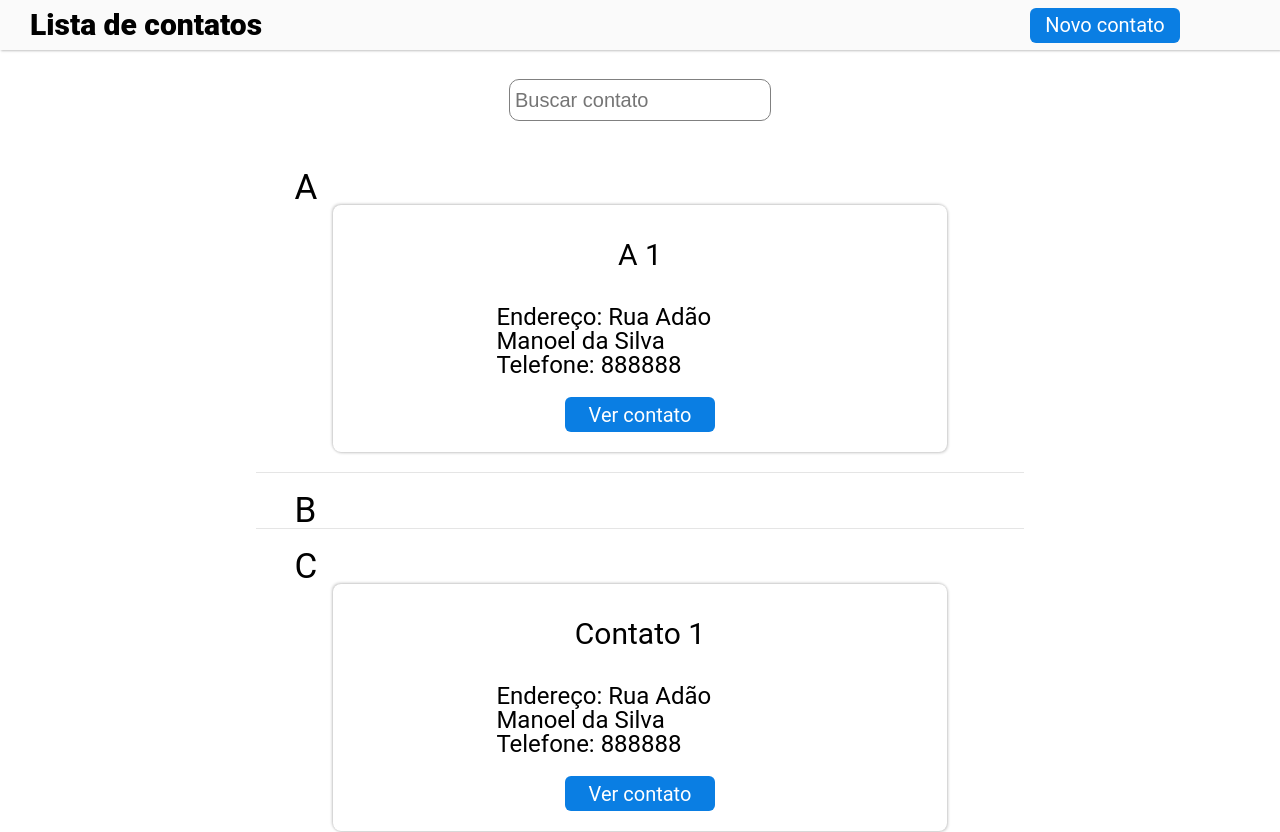
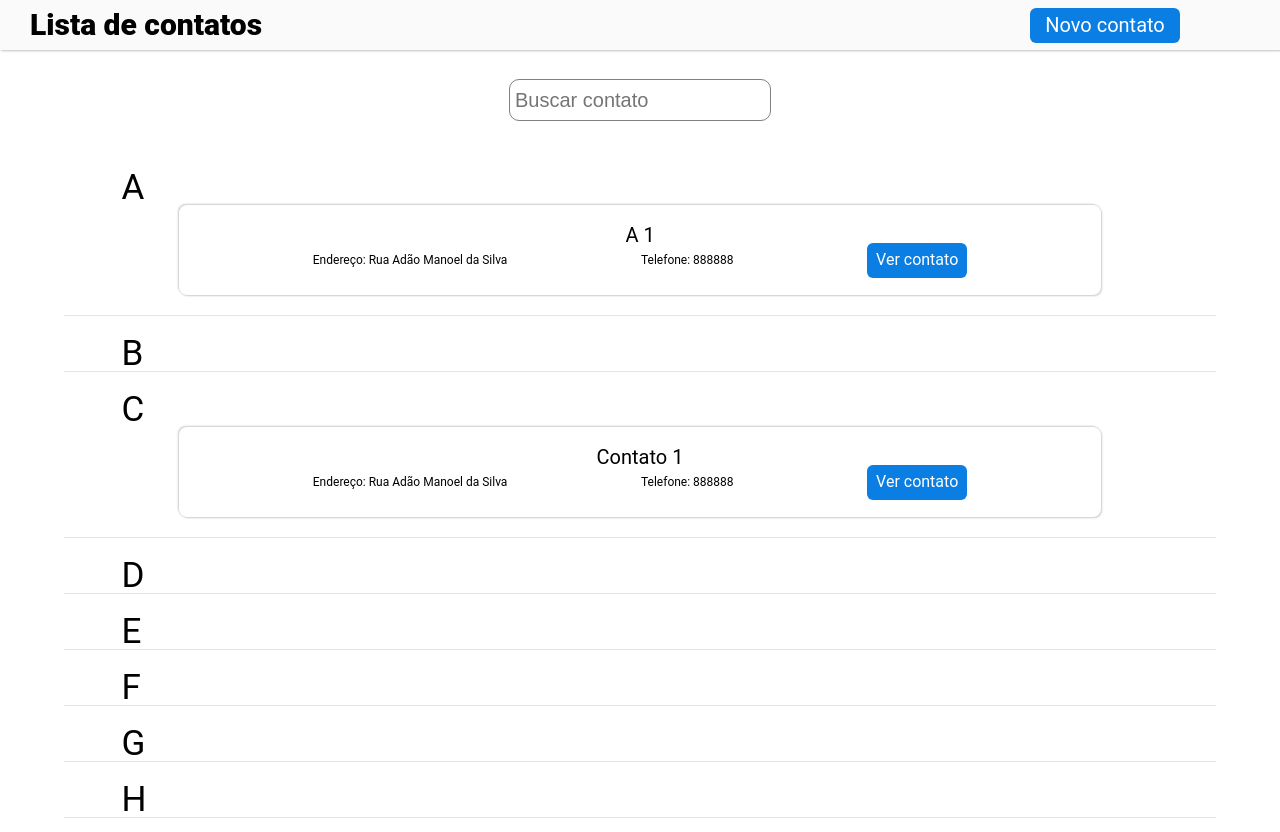
Before and after one commit to DouglasSantos94/vexpenses-contact-list, a React (Vite) app: page / in a window 1280 px wide. Shown: the top 832 px of the page. Built offline with nearby package versions, Linux system fonts and the light colour scheme; data requests are answered from the project's data file.

Commit message:
style: change contact card style

```diff
--- a/src/pages/Contact/index.tsx
+++ b/src/pages/Contact/index.tsx
@@ -1,23 +1,22 @@
 import React from "react";
-import { Link } from "react-router-dom";
 import * as C from "./style";
 import { Contact } from "../../types/contact";
 
 export interface IContactCardProps {
-  contact: Contact
+  contact: Contact;
 }
 
-export const ContactCard = ({ contact: { id, name , addresses, phoneNumbers} }: IContactCardProps) => {
+export const ContactCard = ({
+  contact: { id, name, addresses, phoneNumbers },
+}: IContactCardProps) => {
   return (
     <C.Card>
       <C.CardTitle>{name}</C.CardTitle>
       <C.ContactInfo>
         <p>Endereço: {addresses[0].street}</p>
         <p>Telefone: {phoneNumbers[0].number}</p>
+        <C.SeeContact to={`/contact/${id}`}>Ver contato</C.SeeContact>
       </C.ContactInfo>
-      <C.SeeContact to={`/contact/${id}`}>
-        Ver contato
-      </C.SeeContact>
     </C.Card>
   );
-}
+};
--- a/src/pages/Contact/style.ts
+++ b/src/pages/Contact/style.ts
@@ -3,46 +3,50 @@ import styled from "styled-components";
 
 export const Card = styled.div`
   width: 80%;
-  padding: 20px;
+  padding: 20px 0;
   display: flex;
   flex-direction: column;
   align-items: center;
   border-radius: 8px;
   box-sizing: border-box;
-  box-shadow: 1px 1px 3px rgba(0, 0, 0, 0.2), -1px -1px 3px rgba(0, 0, 0, 0.2);
+  box-shadow: 1px 1px 2px rgba(0, 0, 0, 0.2), -1px -1px 2px rgba(0, 0, 0, 0.2);
   margin-bottom: 20px;
 
-  @media (max-width: 600px)
-  {
+  @media (max-width: 600px) {
     width: 100%;
   }
-
 `;
 
 export const CardTitle = styled.h2`
-  font-size: 30px;
-  margin: 15px 0;
+  font-size: 20px;
   font-weight: normal;
 `;
 
-
 export const ContactInfo = styled.div`
-  margin: 20px 0;
-  width: 50%;
-  font-size: 24px;
+  width: 100%;
+  height: 30px;
+  display: flex;
+  justify-content: space-evenly;
+  align-items: center;
+  font-size: 12px;
 `;
 
 export const SeeContact = styled(Link)`
   text-decoration: none;
-  width: 150px;
+  width: 100px;
   height: 35px;
   display: flex;
   align-items: center;
   justify-content: center;
-  background-color: #0A7EE3;
+  background-color: #0a7ee3;
   border-radius: 6px;
   color: white;
   border: none;
-  font-size: 20px;
+  font-size: 16px;
   cursor: pointer;
+  transition:
+
+  &:hover {
+    background-color: #1964a4;
+  }
 `;
--- a/src/pages/ContactList/style.ts
+++ b/src/pages/ContactList/style.ts
@@ -3,7 +3,7 @@ import { Contact } from "../../types/contact";
 import { Link } from "react-router-dom";
 
 interface IContactSuggestionsProps {
-  showSuggestions: boolean
+  showSuggestions: boolean;
 }
 
 export const ContactListWrapper = styled.div`
@@ -29,10 +29,10 @@ export const ContactSection = styled.li`
   list-style-type: none;
   display: flex;
   flex-direction: column;
-  width: 60%;
+  width: 90%;
   align-items: center;
   border-bottom: solid 1px rgba(0, 0, 0, 0.1);
-`
+`;
 
 export const ContactSectionTitle = styled.p`
   font-size: 35px;
@@ -58,13 +58,14 @@ export const InputSearch = styled.input`
 `;
 
 export const ContactSuggestions = styled.div`
-  display: ${({showSuggestions}: IContactSuggestionsProps) => showSuggestions ? "flex" : "none"};
+  display: ${({ showSuggestions }: IContactSuggestionsProps) =>
+    showSuggestions ? "flex" : "none"};
   flex-direction: column;
   position: absolute;
   top: 130px;
   background-color: #f9f9f9;
   width: 250px;
-  box-shadow: 0px 8px 16px 0px rgba(0,0,0,0.2);
+  box-shadow: 0px 8px 16px 0px rgba(0, 0, 0, 0.2);
   z-index: 1;
 `;
 
```
